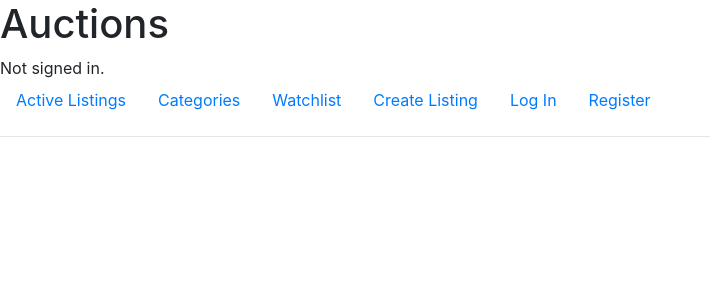
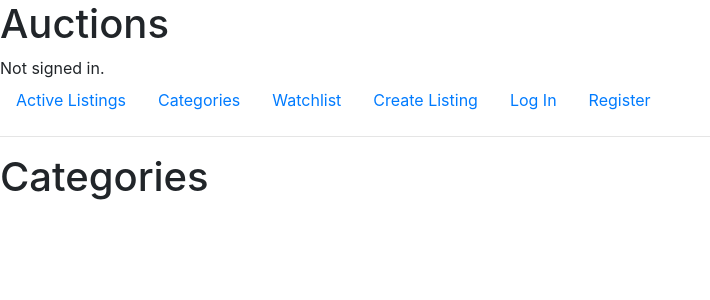
Before and after one commit to pythoninthegrass/commerce, a Django app: page /categories in a window 1280 px wide. Shown: the top 300 px of the page, without its empty margins (0-710 px from the left). Run offline with Django 3.2, Linux system fonts and the light colour scheme; data that the repository does not hold is empty; some libraries are stand-ins or nearby versions.

Commit message:
wip
wip


wip

```diff
--- a/auctions/templates/categories.html
+++ b/auctions/templates/categories.html
@@ -1,12 +1,15 @@
 {% extends "layout.html" %}
 {% load bootstrap5 %}
 
-{% comment %} displays a list of all listing categories. Clicking on the name of any category should take the user to a page that displays all of the active listings in that category. {% endcomment %}
-{% block content %}
+{% block title %}
+  Categories
+{% endblock %}
+
+{% block body %}
   <h1>Categories</h1>
   <ul>
     {% for category in categories %}
-      <li><a href="{% url 'category' category.id %}">{{ category.name }}</a></li>
+      <li><a href="{% url 'categories' %}">{{ category }}</a></li>
     {% endfor %}
   </ul>
 {% endblock %}
--- a/auctions/views.py
+++ b/auctions/views.py
@@ -13,6 +13,7 @@ def listing(request, listing_id):
     # display starting bid as currency
     currency = "${:,.2f}".format(listing.starting_bid)
     listing.starting_bid = currency
+
     return render(request, "listing.html", {
         "listing": listing,
     })
@@ -90,7 +91,25 @@ def register(request):
 
 
 def categories(request):
-    return render(request, "categories.html")
+    categories = Listing.objects.values_list('category', flat=True).distinct()
+    categories = [category for category in categories if category != ""]
+    ids = {}
+    for category in categories:
+        ids[category] = Listing.objects.filter(category=category).first().id
+
+    # TODO:return all categories, ids, and urls
+    # # extract pages from Listing.objects.all() defined categories
+    # all = Listing.objects.all()
+    # pages = {}
+    # for listing in all:
+    #     if listing.category != "":
+    #         pages[listing.category] = listing.category
+    #         pages[listing.category] = [listing.category, listing.id]
+
+    return render(request, "categories.html", {
+        "categories": categories,
+        "ids": ids,
+    })
 
 
 @login_required
```
Also changed, not shown: auctions/models.py (+12 -1 lines).
